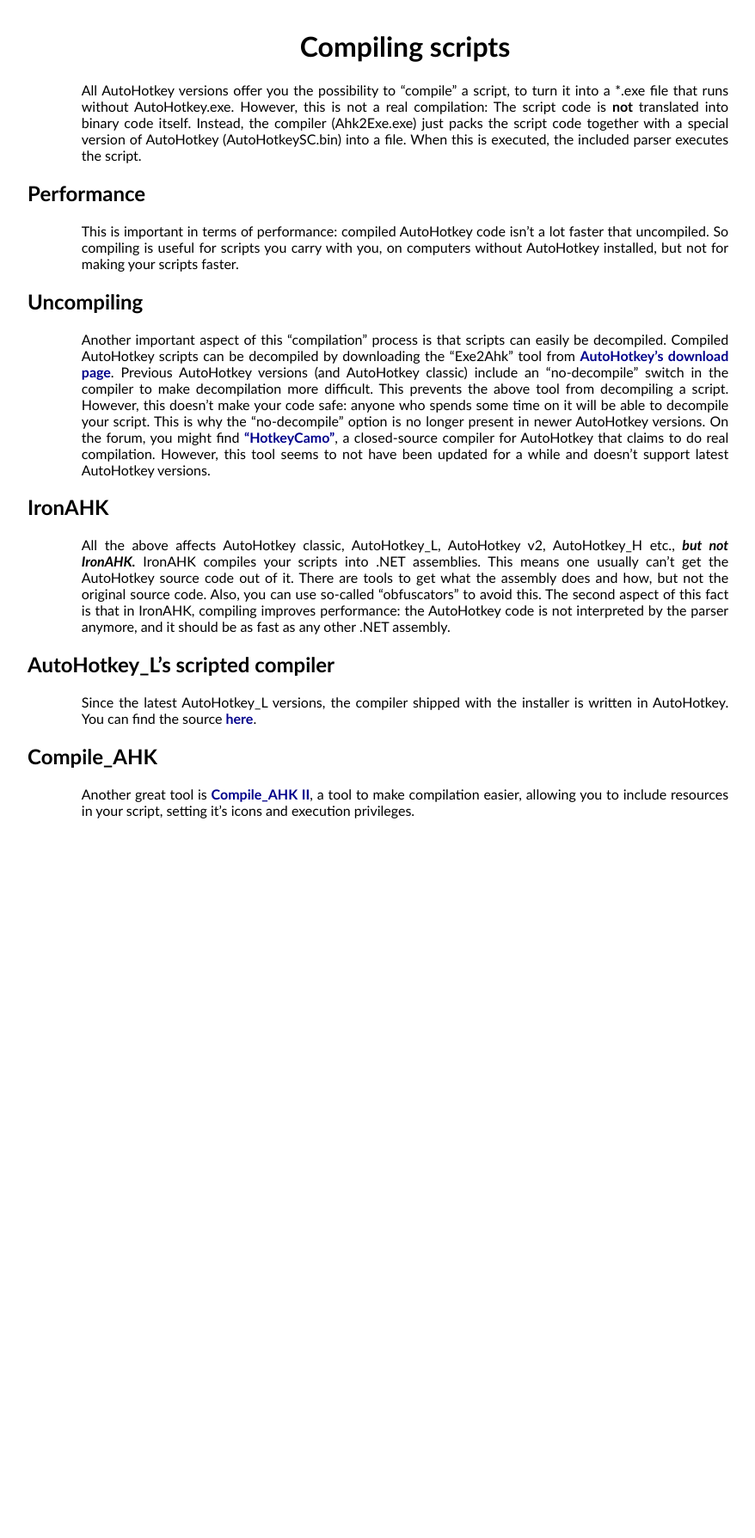
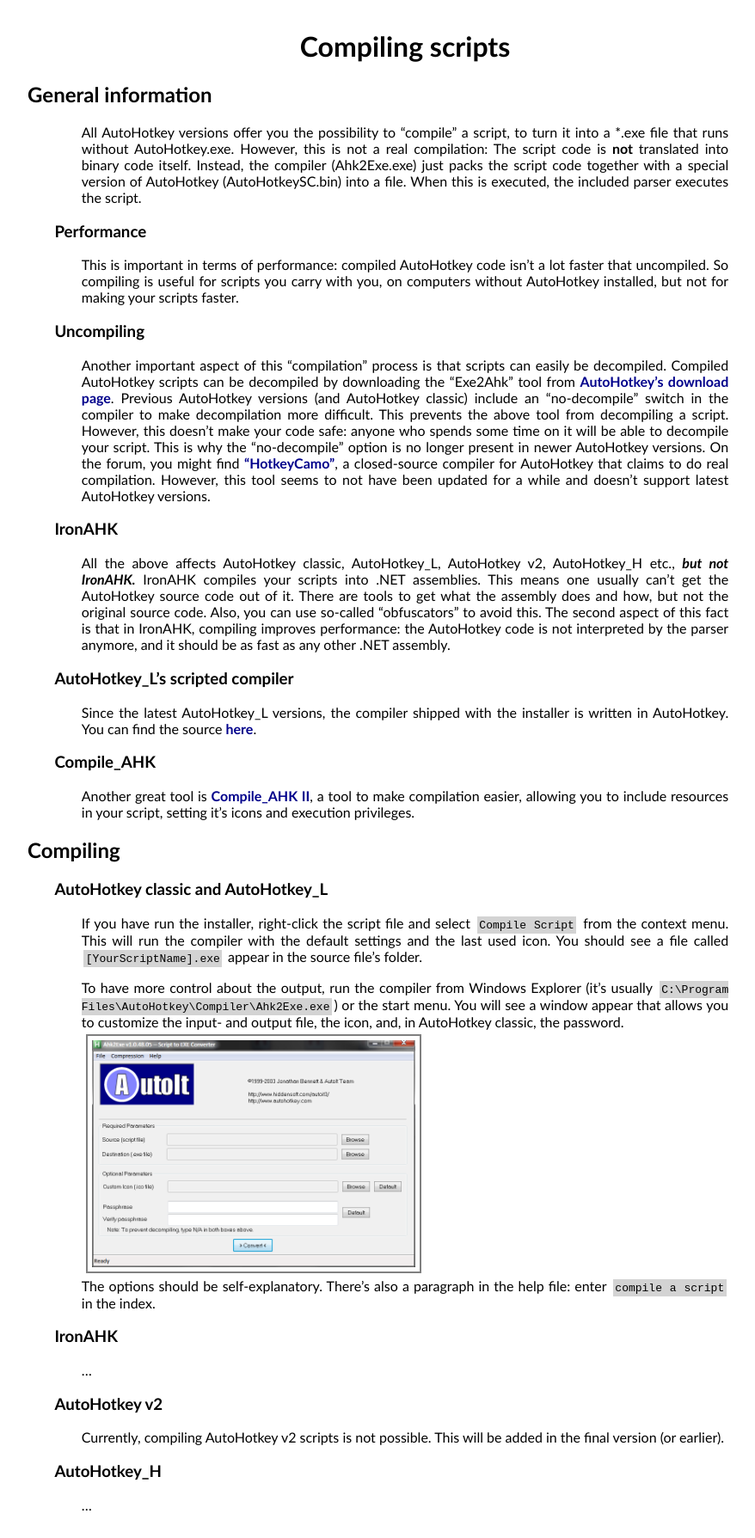
Before and after one commit to maul-esel/ahkbook, a Jekyll site: the page built from en/_posts/2011-10-30-Compiling.markdown, in a window 1280 px wide. Shown: the whole page at 86% size, without its empty margins (169-1047 px from the left). Built offline with Jekyll 4.4.1, drawn with Linux system fonts in a browser that asks for light colours; before the commit the page ends 981 px from its top, so only the background shows below that.

Commit message:
extend post on compiling, add screenshot

```diff
--- a/en/_posts/2011-10-30-Compiling.markdown
+++ b/en/_posts/2011-10-30-Compiling.markdown
@@ -5,24 +5,43 @@ permalink: /en/Compiling.html
 ---
 
 # Compiling scripts
+
+## General information
 All AutoHotkey versions offer you the possibility to "compile" a script, to turn it into a \*.exe file that runs without AutoHotkey.exe.
 However, this is not a real compilation: The script code is **not** translated into binary code itself.
 Instead, the compiler (Ahk2Exe.exe) just packs the script code together with a special version of AutoHotkey (AutoHotkeySC.bin) into a file. When this is executed, the included parser executes the script.
 
-## Performance
+### Performance
 This is important in terms of performance: compiled AutoHotkey code isn't a lot faster that uncompiled. So compiling is useful for scripts you carry with you, on computers without AutoHotkey installed, but not for making your scripts faster.
 
-## Uncompiling
+### Uncompiling
 Another important aspect of this "compilation" process is that scripts can easily be decompiled. Compiled AutoHotkey scripts can be decompiled by downloading the "Exe2Ahk" tool from [AutoHotkey's download page](http://www.autohotkey.com/download/OtherDownloads.htm).
 Previous AutoHotkey versions (and AutoHotkey classic) include an "no-decompile" switch in the compiler to make decompilation more difficult. This prevents the above tool from decompiling a script. However, this doesn't make your code safe: anyone who spends some time on it will be able to decompile your script. This is why the "no-decompile" option is no longer present in newer AutoHotkey versions.
 On the forum, you might find ["HotkeyCamo"](http://www.autohotkey.com/forum/viewtopic.php?t=49952), a closed-source compiler for AutoHotkey that claims to do real compilation. However, this tool seems to not have been updated for a while and doesn't support latest AutoHotkey versions.
 
-## IronAHK
+### IronAHK
 All the above affects AutoHotkey classic, AutoHotkey_L, AutoHotkey v2, AutoHotkey_H etc., ***but not IronAHK.*** IronAHK compiles your scripts into .NET assemblies. This means one usually can't get the AutoHotkey source code out of it. There are tools to get what the assembly does and how, but not the original source code. Also, you can use so-called "obfuscators" to avoid this.
 The second aspect of this fact is that in IronAHK, compiling improves performance: the AutoHotkey code is not interpreted by the parser anymore, and it should be as fast as any other .NET assembly.
 
-## AutoHotkey_L's scripted compiler
+### AutoHotkey_L's scripted compiler
 Since the latest AutoHotkey_L versions, the compiler shipped with the installer is written in AutoHotkey. You can find the source [here](http://www.autohotkey.com/forum/viewtopic.php?t=74816).
 
-## Compile_AHK
+### Compile_AHK
 Another great tool is [Compile_AHK II](http://www.autohotkey.com/forum/viewtopic.php?t=22975), a tool to make compilation easier, allowing you to include resources in your script, setting it's icons and execution privileges.
+
+## Compiling
+### AutoHotkey classic and AutoHotkey_L
+If you have run the installer, right-click the script file and select `Compile Script` from the context menu. This will run the compiler with the default settings and the last used icon. You should see a file called `[YourScriptName].exe` appear in the source file's folder.
+
+To have more control about the output, run the compiler from Windows Explorer (it's usually `C:\Program Files\AutoHotkey\Compiler\Ahk2Exe.exe`) or the start menu. You will see a window appear that allows you to customize the input- and output file, the icon, and, in AutoHotkey classic, the password.
+![compiler window screenshot]({{ site.url }}/Images/compiler_1.png)
+The options should be self-explanatory. There's also a paragraph in the help file: enter `compile a script` in the index.
+
+### IronAHK
+...
+
+### AutoHotkey v2
+Currently, compiling AutoHotkey v2 scripts is not possible. This will be added in the final version (or earlier).
+
+### AutoHotkey_H
+...
```
Also changed, not shown: Images/compiler_1.png (added).
